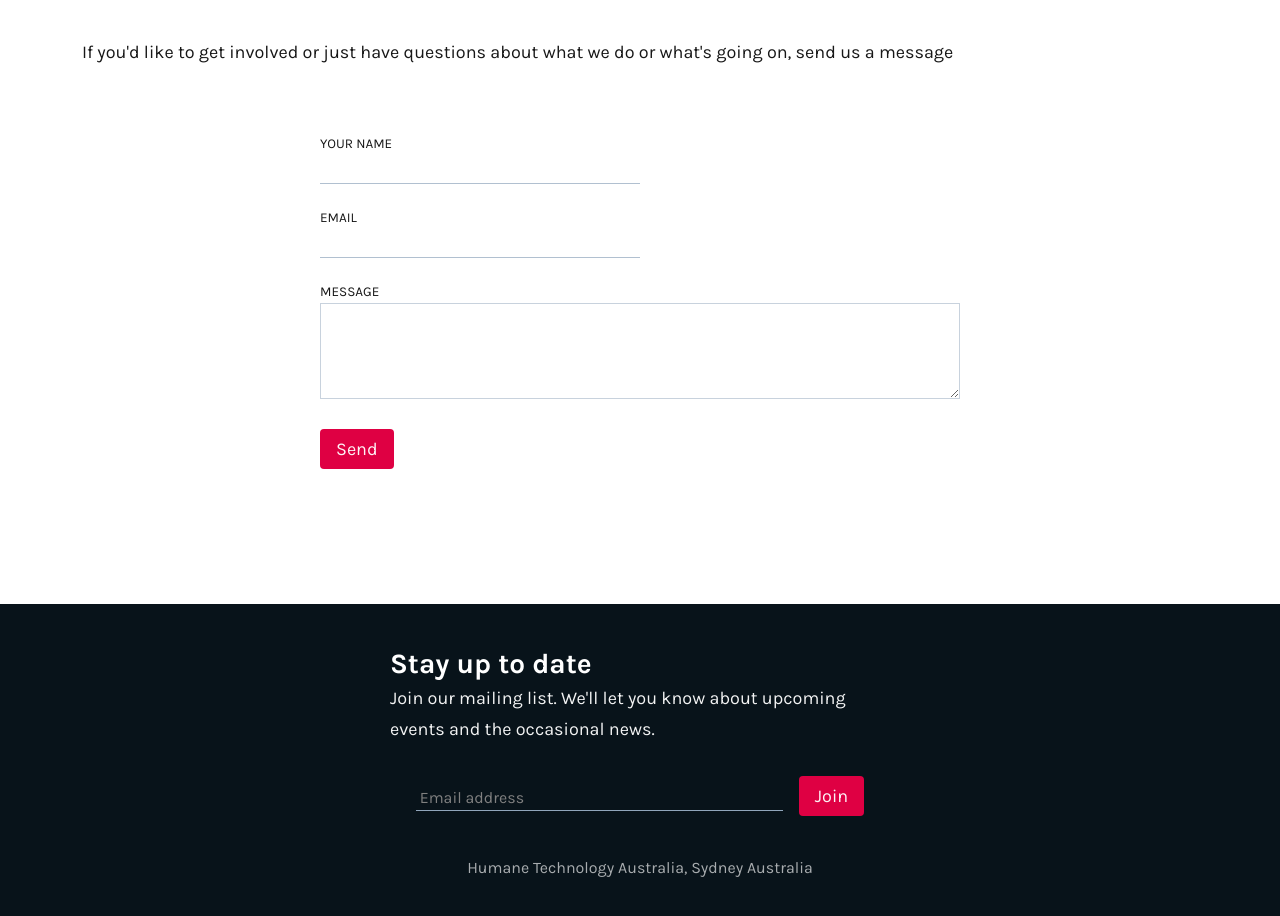
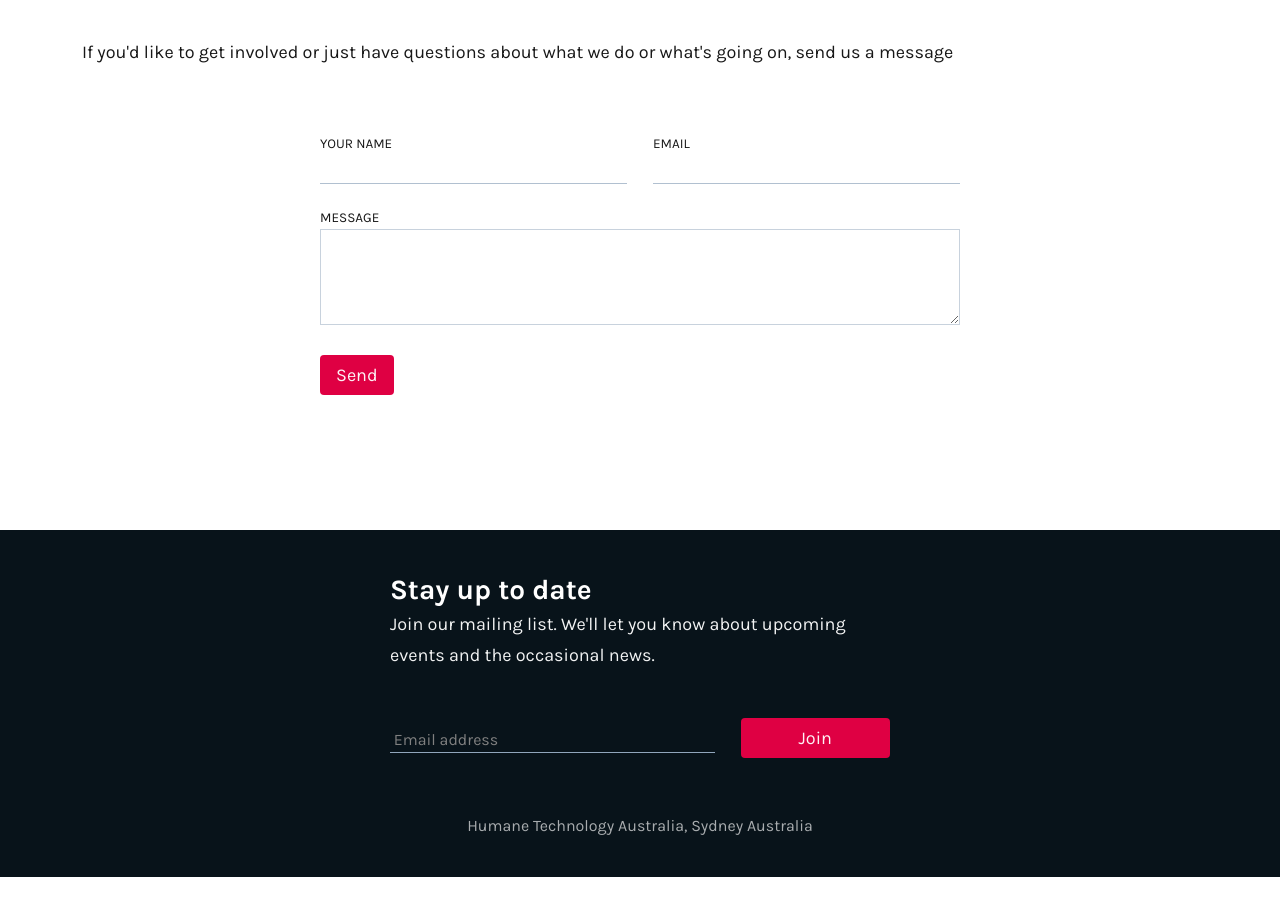
Before and after one commit to interacsean/next-utiled, a Next.js app: page /contact in a window 1280 px wide. Shown: the part 340-1256 px from the top of the page. After the commit the page ends 1217 px from the top, so only its background shows below. Built offline with nearby package versions, Linux system fonts and the light colour scheme.

Commit message:
Update element widths of footer, buttons, size of hero blurb

```diff
--- a/pwa/components/modules/Footer/Footer.tsx
+++ b/pwa/components/modules/Footer/Footer.tsx
@@ -9,6 +9,7 @@ import Button from '../../primitives/Button';
 
 import commonCss from '../../pages/common.module.scss';
 import css from './Footer.module.scss';
+import GridCols from '../../primitives/GridCols';
 
 type FooterProps = {};
 
@@ -54,16 +55,17 @@ const Footer: FC<FooterProps> = (
         <T content>Join our mailing list.  We'll let you know about upcoming events and the occasional news.</T>
         <form ref={formRef} onSubmit={onSubscribe}>
           <input type="hidden" name="form-name" value="newsletter" />
-          <Box flex-pri="end" mh={2}>
+          <GridCols>
             <Input
+              className={'_cols-12 _cols-tab-plus-8'}
               value={mailingEmail}
               onChange={setMailingEmail}
               placeholder={'Email address'}
             />
-            <Box ml={1}>
-              <Button loading={isSending} text={'Join'} type='submit' />
+            <Box className={'_cols-12 _cols-tab-plus-4'} mv={1}>
+              <Button loading={isSending} text={'Join'} type='submit' full-width />
             </Box>
-          </Box>
+          </GridCols>
           { msgReceived && (
             <T className={'text-success'}>Thank you for subscribing</T>
           )}
--- a/pwa/components/pages/Contact/Contact.tsx
+++ b/pwa/components/pages/Contact/Contact.tsx
@@ -13,6 +13,8 @@ import Button from '../../primitives/Button';
 
 import commonCss from '../common.module.scss';
 import css from './Contact.module.scss';
+import GridCols from '../../primitives/GridCols';
+import useMediaQuery from '../../../../utils/Hooks/useMediaQuery';
 
 const DEFAULT_FORM = {
   name: '',
@@ -21,6 +23,7 @@ const DEFAULT_FORM = {
 }
 
 const Contact: NextPage = () => {
+  const isMob = useMediaQuery("mobile-only");
   const [ form, setForm ] = React.useState(DEFAULT_FORM);
   const [ isSending, setIsSending ] = React.useState(false);
   const [ msgReceived, setMsgRecieved ] = React.useState(false);
@@ -72,7 +75,8 @@ const Contact: NextPage = () => {
           <Box className={commonCss.indentedContented} mv={4}>
             <form ref={formRef} onSubmit={submit}>
               <input type="hidden" name="form-name" value="contact" />
-              <Box mb={2} className={css.lineInput}>
+              <GridCols>
+                <Box mb={2} className={['_cols-12 _cols-tab-plus-6', css.lineInput]}>
                   <InputLabel inline label="Your name">
                     <Input
                       value={form.name}
@@ -81,7 +85,7 @@ const Contact: NextPage = () => {
                     />
                   </InputLabel>
                 </Box>
-              <Box mb={2} className={css.lineInput}>
+                <Box mb={2} className={['_cols-12 _cols-tab-plus-6', css.lineInput]}>
                   <InputLabel inline label="Email">
                     <Input
                       value={form.email}
@@ -90,7 +94,7 @@ const Contact: NextPage = () => {
                     />
                   </InputLabel>
                 </Box>
-              <Box mb={2} style={{ maxWidth: '40em' }}>
+                <Box mb={2} className={'_cols-12'}>
                   <InputLabel inline label="Message">
                     <textarea
                       className={css.messageBox}
@@ -101,12 +105,13 @@ const Contact: NextPage = () => {
                     />
                   </InputLabel>
                 </Box>
+              </GridCols>
               {
                 msgReceived && (
                   <T className={'text-success'}>Your message has been received</T>
                 )
               }
-              <Button loading={isSending} text={'Send'} type="submit" />
+              <Button loading={isSending} text={'Send'} type="submit" full-width={isMob}/>
             </form>
           </Box>
         </Box>
--- a/pwa/components/pages/Home/Home.module.scss
+++ b/pwa/components/pages/Home/Home.module.scss
@@ -10,10 +10,16 @@
   background-position: 100% 15%;
   ._blurb {
     color: $col-light;
+    font-family: $font-headings;
+    font-weight: $font-weight-semibold;
+    font-size: toRem(22px);
+    line-height: 140%;
     @include tablet-to-tablet-large {
+      font-size: toRem(42px);
       @include paddingVertical($pad-2);
     }
     @include desktop-small-plus {
+      font-size: toRem(42px);
       @include paddingVertical($pad-3);
     }
     > ._humans {
--- a/pwa/components/pages/Home/Home.tsx
+++ b/pwa/components/pages/Home/Home.tsx
@@ -21,9 +21,9 @@ const Home: NextPage<HomePublicProps> = (
     <MainLayout>
       <Box className={[css.hero, commonCss.contentWrapper]} flex-col flex-pri="end">
         <Box className={[commonCss.contentInner]} pv={1} flex-col flex-pri="end" flex-sec="start">
-          <T h2 anemic className={css._blurb}>
             <span className={css._humans}>Humans</span> should use <span className={css._technology}>technology</span>,<br />
             not the other way around
+          <T anemic className={css._blurb}>
           </T>
         </Box>
       </Box>
```
Lines whose indentation alone changed are shown as unchanged.
